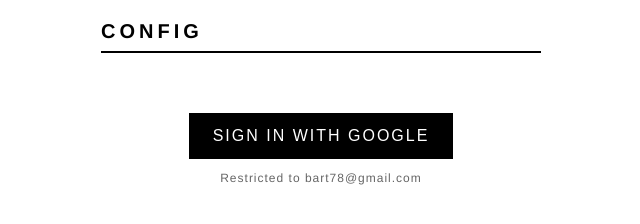
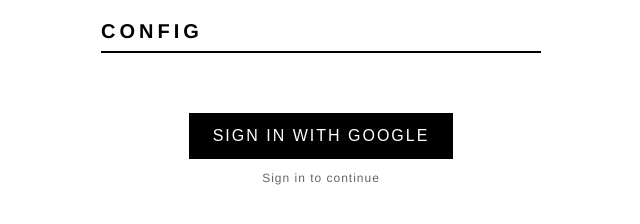
Before and after one commit to bart78/PersonalDashboard, a plain HTML site: page web/config.html in a window 1280 px wide. Shown: the full height of the page, 319-959 px from the left. Drawn offline with Linux system fonts and the light colour scheme; no server answers.

Commit message:
config portal: neutral auth prompt

```diff
--- a/web/config.html
+++ b/web/config.html
@@ -26,7 +26,7 @@
 
   <div class="auth" id="auth">
     <button onclick="signIn()">SIGN IN WITH GOOGLE</button>
-    <div class="who">Restricted to bart78@gmail.com</div>
+    <div class="who">Sign in to continue</div>
   </div>
 
   <div id="main">
```
Also changed, not shown: 1 other file.
